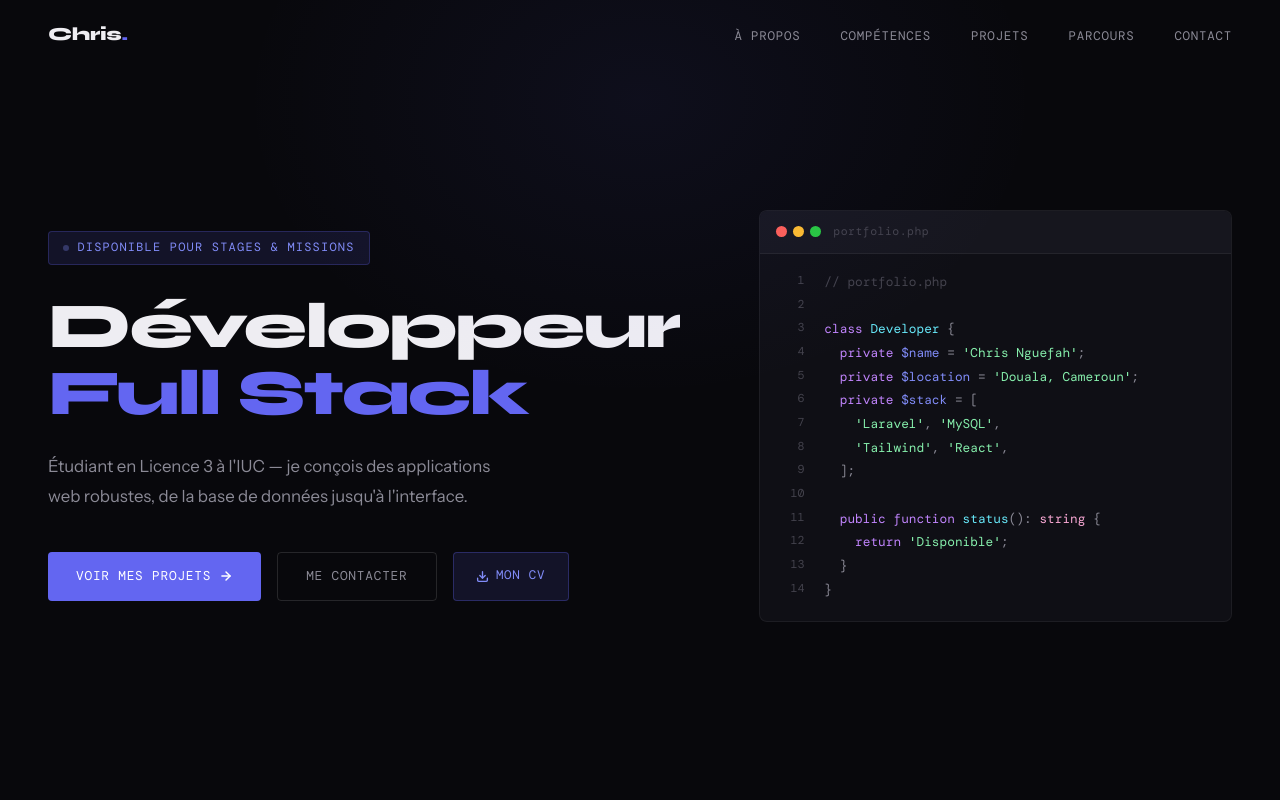
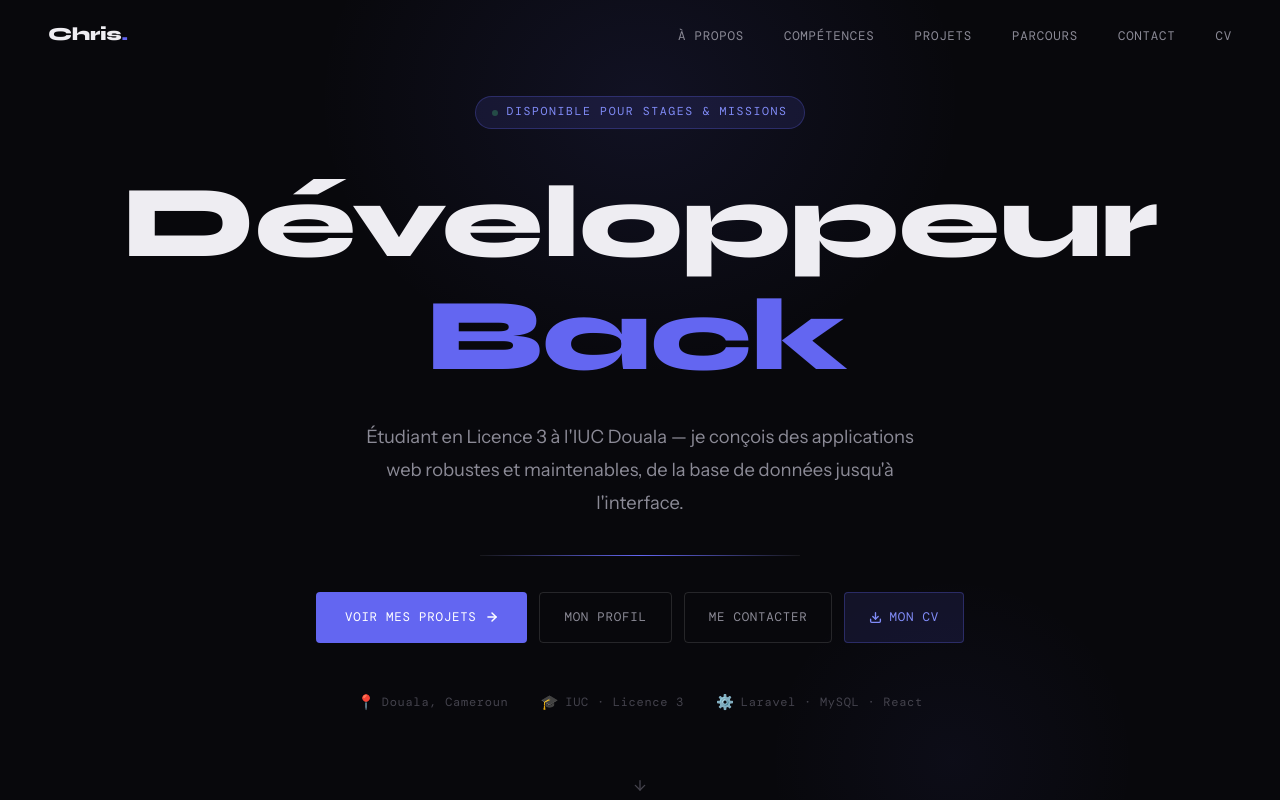
Before and after one commit to marcelochris98-collab/portfolio, a React (Vite) app: page / in a window 1280 px wide. Shown: the top 800 px of the page. Built offline with nearby package versions, Linux system fonts and the light colour scheme; a web font is replaced by a local one.

Commit message:
modification du design

```diff
--- a/package.json
+++ b/package.json
@@ -10,6 +10,7 @@
     "preview": "vite preview"
   },
   "dependencies": {
+    "framer-motion": "^12.38.0",
     "lucide-react": "^1.16.0",
     "react": "^19.2.6",
     "react-dom": "^19.2.6",
--- a/src/App.jsx
+++ b/src/App.jsx
@@ -1,16 +1,19 @@
-import { Routes, Route } from 'react-router-dom'
-import Navbar       from './components/Navbar'
-import Footer       from './components/Footer'
-import Hero         from './components/Hero'
-import About        from './components/About'
-import Skills       from './components/Skills'
-import Projects     from './components/Projects'
-import Experience   from './components/Experience'
-import Contact      from './components/Contact'
+import { Routes, Route, useLocation } from 'react-router-dom'
+import { AnimatePresence } from 'framer-motion'
+import Navbar        from './components/Navbar'
+import Footer        from './components/Footer'
+import Hero          from './components/Hero'
+import About         from './components/About'
+import Skills        from './components/Skills'
+import Projects      from './components/Projects'
+import Experience    from './components/Experience'
+import Contact       from './components/Contact'
 import ProjectDetail from './components/ProjectDetail'
+import PageTransition from './components/PageTransition'
 
 function Home() {
   return (
+    <PageTransition>
       <main>
         <Hero />
         <About />
@@ -19,17 +22,23 @@ function Home() {
         <Experience />
         <Contact />
       </main>
+    </PageTransition>
   )
 }
 
 export default function App() {
+  const location = useLocation()
+
   return (
     <>
       <Navbar />
-      <Routes>
-        <Route path="/" element={<Home />} />
-        <Route path="/projects/:slug" element={<ProjectDetail />} />
+      <AnimatePresence mode="wait">
+        <Routes location={location} key={location.pathname}>
+          <Route path="/"                  element={<Home />} />
+          <Route path="/projects/:slug"    element={<ProjectDetail />} />
+          <Route path="*"                  element={<Home />} />
         </Routes>
+      </AnimatePresence>
       <Footer />
     </>
   )
--- a/src/components/Hero.jsx
+++ b/src/components/Hero.jsx
@@ -1,105 +1,168 @@
-import { useEffect, useState } from 'react'
+import { useEffect, useRef } from 'react'
+import { useNavigate } from 'react-router-dom'
+import { motion } from 'framer-motion'
 import { personal } from '../data/portfolio'
 import styles from './Hero.module.css'
 
-function DownloadIcon() {
-  return (
-    <svg width="13" height="13" viewBox="0 0 24 24" fill="none" stroke="currentColor" strokeWidth="2.5" strokeLinecap="round" strokeLinejoin="round">
-      <path d="M21 15v4a2 2 0 0 1-2 2H5a2 2 0 0 1-2-2v-4"/>
-      <polyline points="7 10 12 15 17 10"/>
-      <line x1="12" y1="15" x2="12" y2="3"/>
-    </svg>
-  )
+const container = {
+  hidden: {},
+  show: { transition: { staggerChildren: 0.15, delayChildren: 0.1 } },
 }
 
-const codeLines = [
-  { tokens: [{ t: '// portfolio.php', c: 'comment' }] },
-  { tokens: [] },
-  { tokens: [{ t: 'class ', c: 'kw' }, { t: 'Developer', c: 'fn' }, { t: ' {', c: 'text' }] },
-  { tokens: [{ t: '  private ', c: 'kw' }, { t: '$name', c: 'var' }, { t: ' = ', c: 'text' }, { t: "'Chris Nguefah'", c: 'str' }, { t: ';', c: 'text' }] },
-  { tokens: [{ t: '  private ', c: 'kw' }, { t: '$location', c: 'var' }, { t: ' = ', c: 'text' }, { t: "'Douala, Cameroun'", c: 'str' }, { t: ';', c: 'text' }] },
-  { tokens: [{ t: '  private ', c: 'kw' }, { t: '$stack', c: 'var' }, { t: ' = [', c: 'text' }] },
-  { tokens: [{ t: "    'Laravel'", c: 'str' }, { t: ', ', c: 'text' }, { t: "'MySQL'", c: 'str' }, { t: ',', c: 'text' }] },
-  { tokens: [{ t: "    'Tailwind'", c: 'str' }, { t: ', ', c: 'text' }, { t: "'React'", c: 'str' }, { t: ',', c: 'text' }] },
-  { tokens: [{ t: '  ];', c: 'text' }] },
-  { tokens: [] },
-  { tokens: [{ t: '  public function ', c: 'kw' }, { t: 'status', c: 'fn' }, { t: '(): ', c: 'text' }, { t: 'string', c: 'type' }, { t: ' {', c: 'text' }] },
-  { tokens: [{ t: '    return ', c: 'kw' }, { t: "'Disponible'", c: 'str' }, { t: ';', c: 'text' }] },
-  { tokens: [{ t: '  }', c: 'text' }] },
-  { tokens: [{ t: '}', c: 'text' }] },
-]
+const fadeUp = {
+  hidden: { opacity: 0, y: 40 },
+  show:   { opacity: 1, y: 0, transition: { duration: 0.7, ease: [0.22, 1, 0.36, 1] } },
+}
+
+const fadeIn = {
+  hidden: { opacity: 0 },
+  show:   { opacity: 1, transition: { duration: 0.9, ease: 'easeOut' } },
+}
+
+// Mots qui défilent en boucle
+const roles = ['Full Stack', 'Laravel', 'Backend', 'React', 'Full Stack']
 
 export default function Hero() {
-  const [visibleLines, setVisibleLines] = useState(0)
+  const navigate = useNavigate()
+  const roleRef  = useRef(null)
 
+  // Animation texte défilant
   useEffect(() => {
-    const timer = setInterval(() => {
-      setVisibleLines(v => {
-        if (v >= codeLines.length) { clearInterval(timer); return v }
-        return v + 1
-      })
-    }, 80)
-    return () => clearInterval(timer)
+    let i = 0
+    let charIdx = 0
+    let deleting = false
+    let timeout
+
+    const tick = () => {
+      const word = roles[i % roles.length]
+      const el   = roleRef.current
+      if (!el) return
+
+      if (!deleting) {
+        el.textContent = word.slice(0, charIdx + 1)
+        charIdx++
+        if (charIdx === word.length) {
+          deleting = true
+          timeout = setTimeout(tick, 1800)
+          return
+        }
+      } else {
+        el.textContent = word.slice(0, charIdx - 1)
+        charIdx--
+        if (charIdx === 0) {
+          deleting = false
+          i++
+        }
+      }
+      timeout = setTimeout(tick, deleting ? 60 : 90)
+    }
+
+    timeout = setTimeout(tick, 600)
+    return () => clearTimeout(timeout)
   }, [])
 
   return (
-    <section id="hero" className={styles.hero}>
-      <div className={styles.grid}>
-        <div className={styles.left}>
-          <div className={styles.tag}>
-            <span className={styles.dot} />
-            Disponible pour stages &amp; missions
-          </div>
+    <section className={styles.hero}>
+      {/* Glow d'arrière-plan */}
+      <div className={styles.glowTop} />
+      <div className={styles.glowBottom} />
 
+      <motion.div
+        className={styles.inner}
+        variants={container}
+        initial="hidden"
+        animate="show"
+      >
+        {/* Badge disponible */}
+        <motion.div variants={fadeUp} className={styles.badge}>
+          <span className={styles.badgeDot} />
+          Disponible pour stages &amp; missions
+        </motion.div>
+
+        {/* Titre principal */}
+        <motion.div variants={fadeUp} className={styles.titleBlock}>
           <h1 className={styles.h1}>
-            Développeur<br />
-            <span className={styles.accent}>Full Stack</span>
+            <span className={styles.line}>Développeur</span>
+            <span className={styles.lineAccent}>
+              <span ref={roleRef} className={styles.typed} />
+              <span className={styles.caret} />
+            </span>
           </h1>
+        </motion.div>
 
-          <p className={styles.desc}>
-            Étudiant en Licence 3 à l'IUC — je conçois des applications web robustes,
-            de la base de données jusqu'à l'interface.
-          </p>
+        {/* Sous-titre */}
+        <motion.p variants={fadeUp} className={styles.sub}>
+          Étudiant en Licence 3 à l'IUC Douala — je conçois des applications web
+          robustes et maintenables, de la base de données jusqu'à l'interface.
+        </motion.p>
 
-          <div className={styles.ctas}>
-            <a href="#projects" className={styles.btnPrimary}>
-              Voir mes projets
-              <svg width="14" height="14" viewBox="0 0 24 24" fill="none" stroke="currentColor" strokeWidth="2.5" strokeLinecap="round" strokeLinejoin="round"><line x1="5" y1="12" x2="19" y2="12"/><polyline points="12 5 19 12 12 19"/></svg>
+        {/* Séparateur animé */}
+        <motion.div variants={fadeIn} className={styles.sep}>
+          <motion.span
+            className={styles.sepLine}
+            initial={{ scaleX: 0 }}
+            animate={{ scaleX: 1 }}
+            transition={{ duration: 1, delay: 0.8, ease: [0.22, 1, 0.36, 1] }}
+          />
+        </motion.div>
+
+        {/* CTAs */}
+        <motion.div variants={fadeUp} className={styles.ctas}>
+          <button className={styles.btnPrimary} onClick={() => navigate('/projets')}>
+            Voir mes projets
+            <svg width="14" height="14" viewBox="0 0 24 24" fill="none" stroke="currentColor" strokeWidth="2.5" strokeLinecap="round" strokeLinejoin="round">
+              <line x1="5" y1="12" x2="19" y2="12"/><polyline points="12 5 19 12 12 19"/>
+            </svg>
+          </button>
+          <button className={styles.btnOutline} onClick={() => navigate('/profil')}>
+            Mon profil
+          </button>
+          <button className={styles.btnOutline} onClick={() => navigate('/contact')}>
+            Me contacter
+          </button>
+          {personal.cv && (
+            <a href={personal.cv} download className={styles.btnCv}>
+              <svg width="13" height="13" viewBox="0 0 24 24" fill="none" stroke="currentColor" strokeWidth="2.5" strokeLinecap="round" strokeLinejoin="round">
+                <path d="M21 15v4a2 2 0 0 1-2 2H5a2 2 0 0 1-2-2v-4"/>
+                <polyline points="7 10 12 15 17 10"/>
+                <line x1="12" y1="15" x2="12" y2="3"/>
+              </svg>
+              Mon CV
             </a>
-            <a href="#contact" className={styles.btnSecondary}>Me contacter</a>
-            {personal.cv && (
-              <a href={personal.cv} download className={styles.btnCv}>
-                <DownloadIcon /> Mon CV
-              </a>
-            )}
-          </div>
-        </div>
+          )}
+        </motion.div>
 
-        <div className={styles.right}>
-          <div className={styles.codeCard}>
-            <div className={styles.codeHeader}>
-              <span className={`${styles.dot2} ${styles.red}`} />
-              <span className={`${styles.dot2} ${styles.yellow}`} />
-              <span className={`${styles.dot2} ${styles.green}`} />
-              <span className={styles.filename}>portfolio.php</span>
-            </div>
-            <pre className={styles.code}>
-              {codeLines.slice(0, visibleLines).map((line, i) => (
-                <div key={i} className={styles.codeLine}>
-                  <span className={styles.lineNum}>{i + 1}</span>
-                  {line.tokens.length === 0
-                    ? <span>&nbsp;</span>
-                    : line.tokens.map((tok, j) => (
-                        <span key={j} className={styles[tok.c]}>{tok.t}</span>
-                      ))
-                  }
-                  {i === visibleLines - 1 && <span className={styles.cursor} />}
-                </div>
-              ))}
-            </pre>
-          </div>
-        </div>
-      </div>
+        {/* Infos rapides en bas */}
+        <motion.div variants={fadeUp} className={styles.meta}>
+          {[
+            { icon: '📍', val: 'Douala, Cameroun' },
+            { icon: '🎓', val: 'IUC · Licence 3' },
+            { icon: '⚙️', val: 'Laravel · MySQL · React' },
+          ].map(m => (
+            <span key={m.val} className={styles.metaItem}>
+              <span className={styles.metaIcon}>{m.icon}</span>
+              {m.val}
+            </span>
+          ))}
+        </motion.div>
+
+        {/* Scroll indicator */}
+        <motion.div
+          className={styles.scrollHint}
+          initial={{ opacity: 0 }}
+          animate={{ opacity: 1 }}
+          transition={{ delay: 2, duration: 1 }}
+        >
+          <motion.span
+            animate={{ y: [0, 6, 0] }}
+            transition={{ duration: 1.5, repeat: Infinity, ease: 'easeInOut' }}
+          >
+            <svg width="16" height="16" viewBox="0 0 24 24" fill="none" stroke="currentColor" strokeWidth="2" strokeLinecap="round" strokeLinejoin="round">
+              <line x1="12" y1="5" x2="12" y2="19"/><polyline points="19 12 12 19 5 12"/>
+            </svg>
+          </motion.span>
+        </motion.div>
+      </motion.div>
     </section>
   )
 }
--- a/src/components/Hero.module.css
+++ b/src/components/Hero.module.css
@@ -2,212 +2,189 @@
   min-height: 100vh;
   display: flex;
   align-items: center;
-  padding: 6rem 3rem 4rem;
+  justify-content: center;
   position: relative;
   overflow: hidden;
+  padding: 6rem 2rem 4rem;
 }
 
-.hero::before {
-  content: '';
+/* Glows d'ambiance */
+.glowTop {
   position: absolute;
   top: -200px; left: 50%;
   transform: translateX(-50%);
-  width: 800px; height: 600px;
-  background: radial-gradient(ellipse at center, rgba(99,102,241,0.07) 0%, transparent 70%);
+  width: 700px; height: 600px;
+  background: radial-gradient(ellipse, rgba(99,102,241,0.1) 0%, transparent 65%);
   pointer-events: none;
 }
 
-.grid {
-  display: grid;
-  grid-template-columns: 1fr 1fr;
-  gap: 5rem;
-  align-items: center;
-  width: 100%;
-  max-width: 1200px;
-  margin: 0 auto;
+.glowBottom {
+  position: absolute;
+  bottom: -100px; right: 10%;
+  width: 400px; height: 400px;
+  background: radial-gradient(ellipse, rgba(99,102,241,0.05) 0%, transparent 65%);
+  pointer-events: none;
 }
 
-.tag {
+/* Contenu centré */
+.inner {
+  display: flex;
+  flex-direction: column;
+  align-items: center;
+  text-align: center;
+  max-width: 860px;
+  width: 100%;
+  position: relative;
+  z-index: 1;
+}
+
+/* Badge disponible */
+.badge {
   display: inline-flex;
   align-items: center;
   gap: 8px;
   font-family: var(--font-mono);
-  font-size: 0.75rem;
+  font-size: 0.72rem;
   color: var(--accent-hi);
-  letter-spacing: 0.1em;
+  letter-spacing: 0.14em;
   text-transform: uppercase;
-  margin-bottom: 1.75rem;
-  padding: 0.4rem 0.9rem;
+  padding: 0.4rem 1rem;
   background: var(--accent-dim);
-  border: 1px solid rgba(99,102,241,0.25);
-  border-radius: var(--radius-sm);
-  width: fit-content;
+  border: 1px solid rgba(99,102,241,0.28);
+  border-radius: 100px;
+  margin-bottom: 2.5rem;
 }
 
-.dot {
+.badgeDot {
   width: 6px; height: 6px;
   border-radius: 50%;
-  background: var(--accent-hi);
+  background: #4ade80;
   animation: pulse 2s ease-in-out infinite;
 }
 
-@keyframes pulse { 0%,100% { opacity:1; } 50% { opacity:0.3; } }
+@keyframes pulse { 0%,100%{opacity:1} 50%{opacity:0.25} }
+
+/* Titre */
+.titleBlock { margin-bottom: 1.75rem; }
 
 .h1 {
   font-family: var(--font-display);
-  font-size: clamp(2.8rem, 5vw, 4.5rem);
   font-weight: 800;
   line-height: 1.05;
   letter-spacing: -0.03em;
-  color: var(--text);
-  margin-bottom: 1.5rem;
+  display: flex;
+  flex-direction: column;
+  align-items: center;
+  gap: 0.1em;
 }
 
-.accent { color: var(--accent); }
+.line {
+  font-size: clamp(3.5rem, 8vw, 6.5rem);
+  color: var(--text);
+}
 
-.desc {
-  font-size: 1.05rem;
+.lineAccent {
+  font-size: clamp(3.5rem, 8vw, 6.5rem);
+  color: var(--accent);
+  display: flex;
+  align-items: center;
+  justify-content: center;
+  min-height: 1.1em;
+}
+
+.typed { color: var(--accent); }
+
+.caret {
+  display: inline-block;
+  width: 3px;
+  height: 0.85em;
+  background: var(--accent);
+  margin-left: 4px;
+  border-radius: 2px;
+  animation: blink 1s step-end infinite;
+  vertical-align: middle;
+}
+
+@keyframes blink { 50%{opacity:0} }
+
+/* Sous-titre */
+.sub {
+  font-size: clamp(1rem, 2vw, 1.15rem);
   color: var(--text2);
   line-height: 1.8;
-  max-width: 460px;
-  margin-bottom: 2.5rem;
+  max-width: 560px;
+  margin-bottom: 2.25rem;
 }
 
+/* Séparateur */
+.sep {
+  width: 100%;
+  max-width: 320px;
+  height: 1px;
+  background: var(--border);
+  margin-bottom: 2.25rem;
+  overflow: hidden;
+  position: relative;
+}
+
+.sepLine {
+  display: block;
+  height: 100%;
+  background: linear-gradient(90deg, transparent, var(--accent), transparent);
+  transform-origin: left;
+}
+
+/* CTAs */
 .ctas {
   display: flex;
-  gap: 1rem;
+  gap: 0.75rem;
   flex-wrap: wrap;
+  justify-content: center;
+  margin-bottom: 3rem;
 }
 
 .btnPrimary {
   display: inline-flex;
   align-items: center;
   gap: 8px;
-  padding: 0.85rem 1.75rem;
+  padding: 0.9rem 1.8rem;
   background: var(--accent);
   color: #fff;
   font-family: var(--font-mono);
-  font-size: 0.8rem;
+  font-size: 0.78rem;
   letter-spacing: 0.06em;
   text-transform: uppercase;
+  border: none;
   border-radius: var(--radius-sm);
+  cursor: pointer;
   transition: background 0.2s, transform 0.2s;
 }
 
-.btnPrimary:hover {
-  background: var(--accent-hi);
-  transform: translateY(-2px);
-}
+.btnPrimary:hover { background: var(--accent-hi); transform: translateY(-2px); }
 
-.btnSecondary {
+.btnOutline {
   display: inline-flex;
   align-items: center;
-  padding: 0.85rem 1.75rem;
+  padding: 0.9rem 1.5rem;
   border: 1px solid var(--border-hi);
   color: var(--text2);
   font-family: var(--font-mono);
-  font-size: 0.8rem;
+  font-size: 0.78rem;
   letter-spacing: 0.06em;
   text-transform: uppercase;
+  background: none;
   border-radius: var(--radius-sm);
+  cursor: pointer;
   transition: border-color 0.2s, color 0.2s, transform 0.2s;
 }
 
-.btnSecondary:hover {
-  border-color: var(--accent);
-  color: var(--accent);
-  transform: translateY(-2px);
-}
-
-/* Code card */
-.codeCard {
-  background: var(--bg2);
-  border: 1px solid var(--border);
-  border-radius: var(--radius-md);
-  overflow: hidden;
-}
-
-.codeHeader {
-  display: flex;
-  align-items: center;
-  gap: 6px;
-  padding: 0.75rem 1rem;
-  background: var(--bg3);
-  border-bottom: 1px solid var(--border);
-}
-
-.dot2 {
-  width: 11px; height: 11px;
-  border-radius: 50%;
-  flex-shrink: 0;
-}
-
-.red    { background: #ff5f57; }
-.yellow { background: #febc2e; }
-.green  { background: #28c840; }
-
-.filename {
-  font-family: var(--font-mono);
-  font-size: 0.72rem;
-  color: var(--text3);
-  margin-left: 6px;
-  letter-spacing: 0.04em;
-}
-
-.code {
-  font-family: var(--font-mono);
-  font-size: 0.8rem;
-  line-height: 1.85;
-  padding: 1rem 0 1.25rem;
-  overflow: hidden;
-}
-
-.codeLine {
-  display: flex;
-  padding: 0 1.25rem;
-}
-
-.lineNum {
-  color: var(--text3);
-  font-size: 0.72rem;
-  width: 24px;
-  flex-shrink: 0;
-  user-select: none;
-  text-align: right;
-  margin-right: 1.25rem;
-  line-height: 1.85;
-}
-
-.comment { color: var(--text3); }
-.kw      { color: #c084fc; }
-.fn      { color: #67e8f9; }
-.var     { color: var(--accent-hi); }
-.str     { color: #86efac; }
-.type    { color: #f9a8d4; }
-.text    { color: var(--text2); }
-
-.cursor {
-  display: inline-block;
-  width: 2px; height: 0.9em;
-  background: var(--accent);
-  animation: blink 1s step-end infinite;
-  vertical-align: text-bottom;
-  margin-left: 1px;
-}
-
-@keyframes blink { 50% { opacity: 0; } }
-
-@media (max-width: 900px) {
-  .hero { padding: 5rem 1.5rem 4rem; }
-  .grid { grid-template-columns: 1fr; gap: 3rem; }
-  .h1 { font-size: 2.8rem; }
-}
+.btnOutline:hover { border-color: var(--accent); color: var(--accent); transform: translateY(-2px); }
 
 .btnCv {
   display: inline-flex;
   align-items: center;
   gap: 7px;
-  padding: 0.85rem 1.4rem;
+  padding: 0.9rem 1.5rem;
   border: 1px solid rgba(99,102,241,0.3);
   background: var(--accent-dim);
   color: var(--accent-hi);
@@ -216,11 +193,45 @@
   letter-spacing: 0.06em;
   text-transform: uppercase;
   border-radius: var(--radius-sm);
+  text-decoration: none;
   transition: all 0.2s;
 }
 
-.btnCv:hover {
-  background: rgba(99,102,241,0.2);
-  border-color: var(--accent);
-  transform: translateY(-2px);
+.btnCv:hover { background: rgba(99,102,241,0.2); border-color: var(--accent); transform: translateY(-2px); }
+
+/* Meta infos */
+.meta {
+  display: flex;
+  align-items: center;
+  gap: 2rem;
+  flex-wrap: wrap;
+  justify-content: center;
+  margin-bottom: 3.5rem;
 }
+
+.metaItem {
+  display: flex;
+  align-items: center;
+  gap: 6px;
+  font-family: var(--font-mono);
+  font-size: 0.75rem;
+  color: var(--text3);
+  letter-spacing: 0.06em;
+}
+
+.metaIcon { font-size: 0.9rem; }
+
+/* Scroll hint */
+.scrollHint {
+  color: var(--text3);
+  display: flex;
+  align-items: center;
+  justify-content: center;
+}
+
+@media (max-width: 768px) {
+  .hero { padding: 5.5rem 1.5rem 3rem; }
+  .line, .lineAccent { font-size: clamp(2.8rem, 10vw, 3.5rem); }
+  .meta { gap: 1.25rem; }
+  .ctas { gap: 0.6rem; }
+}
--- a/src/components/Navbar.jsx
+++ b/src/components/Navbar.jsx
@@ -1,17 +1,21 @@
 import { useState, useEffect } from 'react'
+import { Link, useNavigate, useLocation } from 'react-router-dom'
+import { personal } from '../data/portfolio'
 import styles from './Navbar.module.css'
 
 const links = [
-  { href: '#about',      label: 'À propos' },
+  { href: '#about',      label: 'À propos'    },
   { href: '#skills',     label: 'Compétences' },
-  { href: '#projects',   label: 'Projets' },
-  { href: '#experience', label: 'Parcours' },
-  { href: '#contact',    label: 'Contact' },
+  { href: '#projects',   label: 'Projets'     },
+  { href: '#experience', label: 'Parcours'    },
+  { href: '#contact',    label: 'Contact'     },
 ]
 
 export default function Navbar() {
   const [scrolled, setScrolled] = useState(false)
   const [menuOpen, setMenuOpen] = useState(false)
+  const navigate = useNavigate()
+  const location = useLocation()
 
   useEffect(() => {
     const onScroll = () => setScrolled(window.scrollY > 40)
@@ -19,34 +23,48 @@ export default function Navbar() {
     return () => window.removeEventListener('scroll', onScroll)
   }, [])
 
-  const handleLink = (e, href) => {
+  const handleAnchor = (e, href) => {
     e.preventDefault()
     setMenuOpen(false)
-    document.querySelector(href)?.scrollIntoView({ behavior: 'smooth' })
+    if (location.pathname !== '/') {
+      navigate('/')
+      setTimeout(() => {
+        document.querySelector(href)?.scrollIntoView({ behavior: 'smooth' })
+      }, 400)
+    } else {
+      document.querySelector(href)?.scrollIntoView({ behavior: 'smooth' })
+    }
   }
 
   return (
     <nav className={`${styles.nav} ${scrolled ? styles.scrolled : ''}`}>
-      <a href="#hero" className={styles.logo} onClick={e => handleLink(e, '#hero')}>
+      <Link to="/" className={styles.logo} onClick={() => setMenuOpen(false)}>
         Chris<span>.</span>
-      </a>
+      </Link>
 
       <ul className={`${styles.links} ${menuOpen ? styles.open : ''}`}>
         {links.map(l => (
           <li key={l.href}>
-            <a href={l.href} onClick={e => handleLink(e, l.href)}>{l.label}</a>
+            <a href={l.href} className={styles.link} onClick={e => handleAnchor(e, l.href)}>
+              {l.label}
+            </a>
           </li>
         ))}
+        {personal.cv && (
+          <li>
+            <a href={personal.cv} download className={styles.cvBtn}>
+              CV
+            </a>
+          </li>
+        )}
       </ul>
 
       <button
-        className={styles.burger}
+        className={`${styles.burger} ${menuOpen ? styles.burgerOpen : ''}`}
         onClick={() => setMenuOpen(v => !v)}
         aria-label="Menu"
       >
-        <span />
-        <span />
-        <span />
+        <span /><span /><span />
       </button>
     </nav>
   )
--- /dev/null
+++ b/src/components/PageTransition.jsx
@@ -0,0 +1,15 @@
+import { motion } from 'framer-motion'
+
+const variants = {
+  initial: { opacity: 0, y: 18 },
+  animate: { opacity: 1, y: 0,  transition: { duration: 0.45, ease: [0.25, 0.46, 0.45, 0.94] } },
+  exit:    { opacity: 0, y: -10, transition: { duration: 0.25, ease: 'easeIn' } },
+}
+
+export default function PageTransition({ children }) {
+  return (
+    <motion.div variants={variants} initial="initial" animate="animate" exit="exit">
+      {children}
+    </motion.div>
+  )
+}
--- a/src/components/ProjectDetail.jsx
+++ b/src/components/ProjectDetail.jsx
@@ -124,7 +124,7 @@ export default function ProjectDetail() {
               <rect x="3" y="3" width="18" height="18" rx="2"/><circle cx="8.5" cy="8.5" r="1.5"/><polyline points="21 15 16 10 5 21"/>
             </svg>
             <span>
-              Ajoute une image dans <code>public/images/</code> et renseigne <code>thumb</code> dans <code>portfolio.js</code>
+              projet en cours
             </span>
           </div>
         )}
--- a/src/data/portfolio.js
+++ b/src/data/portfolio.js
@@ -40,6 +40,7 @@ export const skills = [
       { name: 'Laravel', featured: true },
       { name: 'PHP 8', featured: true },
       { name: 'MySQL', featured: true },
+       { name: 'Next.js', featured: true },
       { name: 'Eloquent ORM', featured: false },
       { name: 'API REST', featured: false },
       { name: 'Migrations', featured: false },
```
Also changed, not shown: src/components/ProjectDetail.module.css (+21 -13 lines), src/components/Projects.jsx (+1 -7 lines), src/components/Footer.jsx (line endings or trailing spaces), 1 other file (tests, documents, lock files or other folders). Lines whose indentation alone changed are shown as unchanged.
